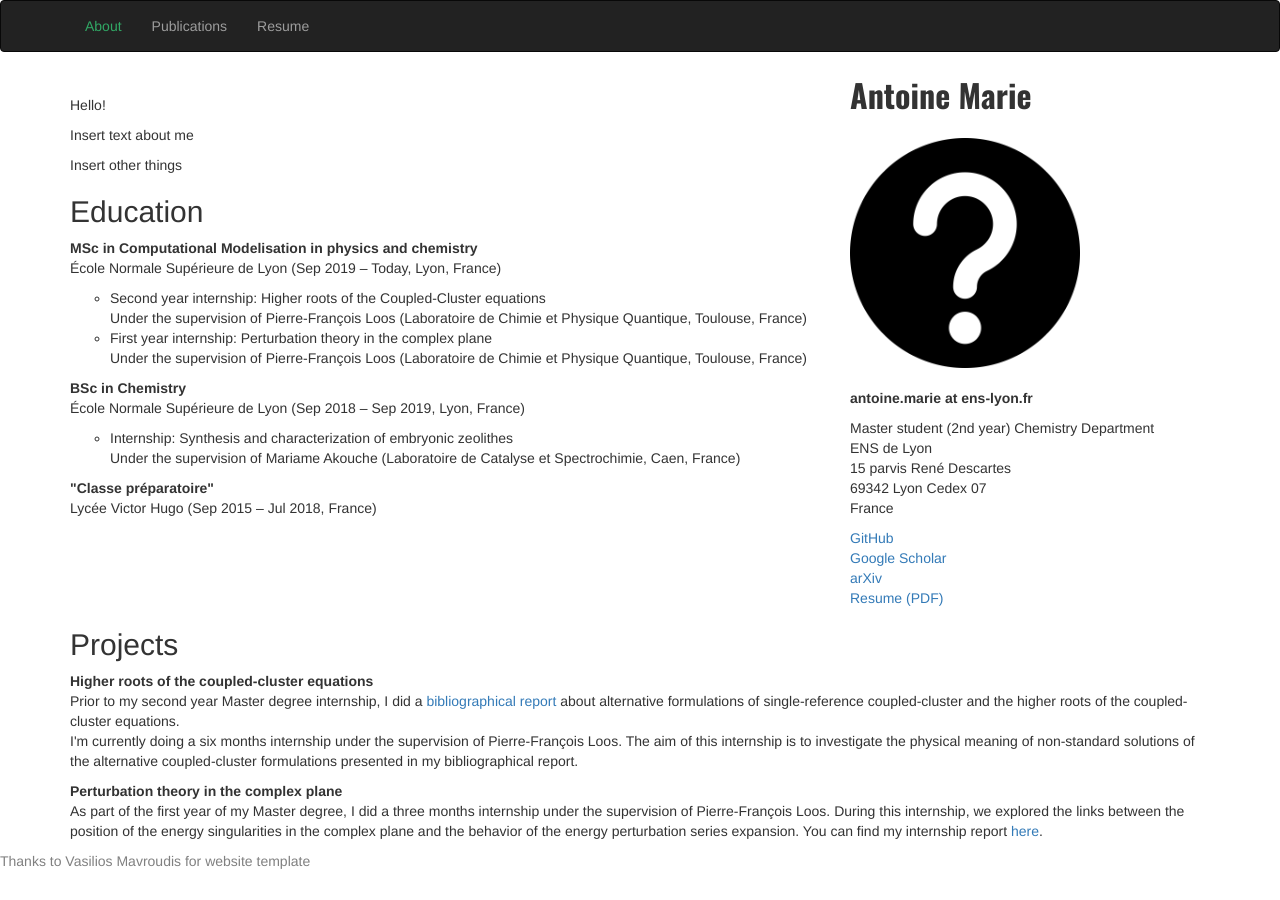
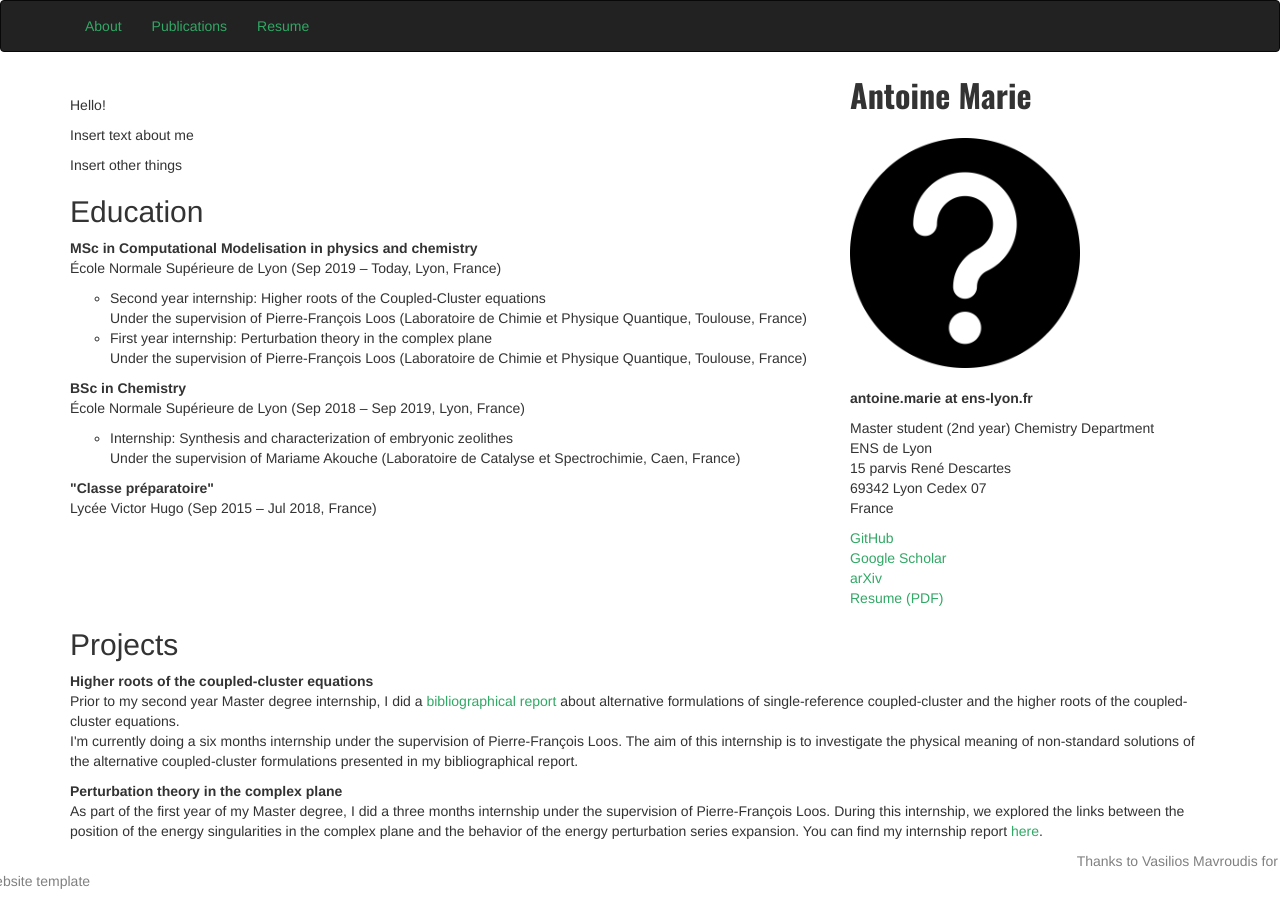
Before and after one commit to antoine-marie/antoine-marie.github.io, a Jekyll site: the page built from index.html, in a window 1280 px wide. Built offline with Jekyll 4.4.1, drawn with Linux system fonts in a browser that asks for light colours.

Commit message:
change color

```diff
--- a/_layouts/default.html
+++ b/_layouts/default.html
@@ -22,8 +22,8 @@
   <div class="container">
     <ul class="nav navbar-nav">
       <li><a style="color:#31a865" href="index.html">About</a></li>
-      <li><a href="publications.html">Publications</a></li>
-      <li><a href="pdf/Antoine_MARIE_Resume.pdf" target="_blank">Resume</a></li>
+      <li><a style="color:#31a865" href="publications.html">Publications</a></li>
+      <li><a style="color:#31a865" href="pdf/Antoine_MARIE_Resume.pdf" target="_blank">Resume</a></li>
     </ul>
   </div>
 </nav>
@@ -35,7 +35,10 @@
 </div><!-- /.container -->
 
 <footer>
-  <a href="https://github.com/mavroudisv/plain-academic" target="_blank" style="color: gray">Thanks to Vasilios Mavroudis for website template</a>
+  <div class="row">
+    <div class="col-md-10"></div>
+    <a href="https://github.com/mavroudisv/plain-academic" target="_blank" style="color: gray">Thanks to Vasilios Mavroudis for website template</a>
+  </div>
 </footer>
 
 </body>
--- a/index.html
+++ b/index.html
@@ -56,16 +56,16 @@ title: Antoine Marie
             France<br>
           </p>
           <dd>
-            <a href="https://github.com/antoine-marie" target="_blank">GitHub</a>
+            <a style="color:#31a865" href="https://github.com/antoine-marie" target="_blank">GitHub</a>
           </dd>
           <dd>
-            <a href="https://scholar.google.com/" target="_blank">Google Scholar</a>
+            <a style="color:#31a865" href="https://scholar.google.com/" target="_blank">Google Scholar</a>
           </dd>
 	  <dd>
-            <a href="https://arxiv.org/" target="_blank">arXiv</a>
+            <a style="color:#31a865" href="https://arxiv.org/" target="_blank">arXiv</a>
           </dd>
           <dd>
-            <a href="https://antoine-marie.github.io/pdf/Antoine_MARIE_Resume.pdf" target="_blank">Resume (PDF)</a>
+            <a style="color:#31a865" href="https://antoine-marie.github.io/pdf/Antoine_MARIE_Resume.pdf" target="_blank">Resume (PDF)</a>
           </dd>
         </div>
       </div>
@@ -76,13 +76,13 @@ title: Antoine Marie
 
           <strong>Higher roots of the coupled-cluster equations</strong><br />
           <p>
-	    Prior to my second year Master degree internship, I did a <a href="https://antoine-marie.github.io/pdf/M2_BiblioReport.pdf" target="_blank">bibliographical report</a> about alternative formulations of single-reference coupled-cluster and the higher roots of the coupled-cluster equations. <br />
+	    Prior to my second year Master degree internship, I did a <a style="color:#31a865" href="https://antoine-marie.github.io/pdf/M2_BiblioReport.pdf" target="_blank">bibliographical report</a> about alternative formulations of single-reference coupled-cluster and the higher roots of the coupled-cluster equations. <br />
             I'm currently doing a six months internship under the supervision of Pierre-François Loos. The aim of this internship is to investigate the physical meaning of non-standard solutions of the alternative coupled-cluster formulations presented in my bibliographical report.
           </p>
 
 	  <strong>Perturbation theory in the complex plane</strong><br />
           <p>
-	    As part of the first year of my Master degree, I did a three months internship under the supervision of Pierre-François Loos. During this internship, we explored the links between the position of the energy singularities in the complex plane and the behavior of the energy perturbation series expansion. You can find my internship report <a href="https://antoine-marie.github.io/pdf/M1_Report.pdf" target="_blank">here</a>.
+	    As part of the first year of my Master degree, I did a three months internship under the supervision of Pierre-François Loos. During this internship, we explored the links between the position of the energy singularities in the complex plane and the behavior of the energy perturbation series expansion. You can find my internship report <a style="color:#31a865"  href="https://antoine-marie.github.io/pdf/M1_Report.pdf" target="_blank">here</a>.
           </p>
 
         </div>
--- a/publications.html
+++ b/publications.html
@@ -10,7 +10,7 @@ title: Antoine Marie
     <h3> 2021: </h3>
 	  <ol>
 	    <li class="paper" words="add, your, keywords, here">
-	      <a href="https://arxiv.org/pdf/2012.03688.pdf" target="_blank">Perturbation Theory in the Complex Plane: Exceptional Points and Where to Find Them</a>
+	      <a style="color:#31a865" ref="https://arxiv.org/pdf/2012.03688.pdf" target="_blank">Perturbation Theory in the Complex Plane: Exceptional Points and Where to Find Them</a>
 	      A. Marie, H. Burton, P.F. Loos <br />
               J. Phys. Condens. Matt. (submitted)
 	    </li>
```
